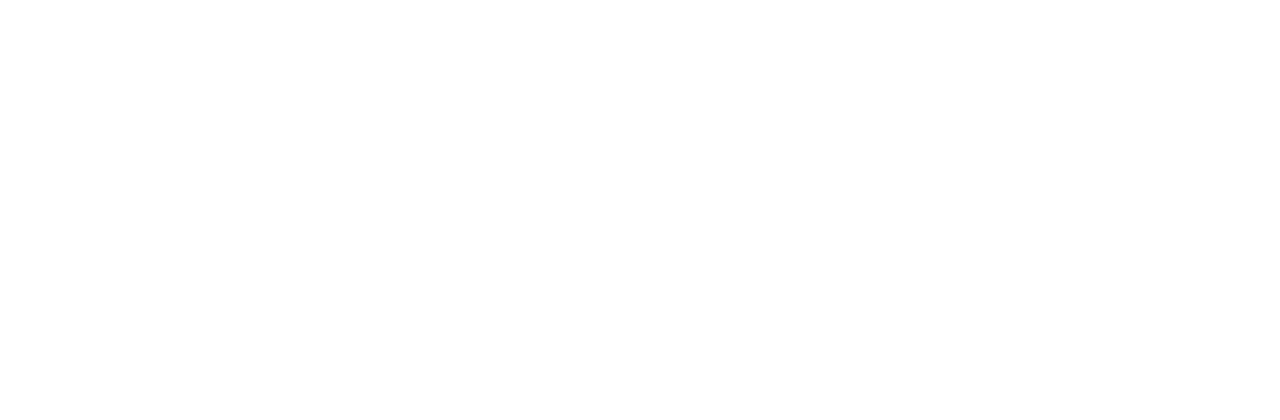
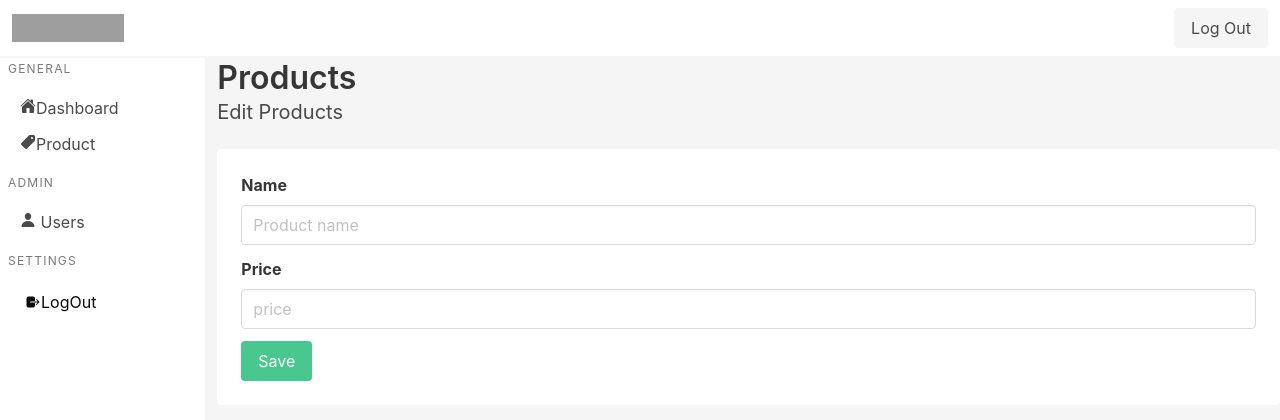
Before and after one commit to andrew535210099/MultiUserLogin-React-NodeJs-MySQL, a React (Create React App) app in the folder frontend/: page /products/edit/1 in a window 1280 px wide. Before the commit this address had no page. Shown: the top 420 px of the page. Built offline with nearby package versions, Linux system fonts and the light colour scheme; grey boxes are pictures that could not be loaded.

Commit message:
Create: Component edit dan add products dan Create: features authSlice.js

```diff
--- a/frontend/src/App.js
+++ b/frontend/src/App.js
@@ -6,6 +6,8 @@ import Users from "./pages/Users";
 import Products from "./pages/Products";
 import AddUser from "./pages/AddUser";
 import EditUser from "./pages/EditUser";
+import AddProduct from "./pages/AddProduct";
+import EditProduct from "./pages/EditProduct";
 
 function App() {
   return (
@@ -18,6 +20,8 @@ function App() {
           <Route path="/users/add" element={<AddUser />} />
           <Route path="/users/edit/:id" element={<EditUser />} />
           <Route path="/products" element={<Products />} />
+          <Route path="/products/add" element={<AddProduct />} />
+          <Route path="/products/edit/:id" element={<EditProduct />} />
         </Routes>
       </BrowserRouter>
     </div>
--- /dev/null
+++ b/frontend/src/components/FormEditProduct.jsx
@@ -0,0 +1,41 @@
+import React from "react";
+
+const FormEditProduct = () => {
+  return (
+    <div>
+      <h1 className="title">Products</h1>
+      <h2 className="subtitle">Edit Products</h2>
+      <div className="card is-shadowless">
+        <div className="card-content">
+          <div className="content">
+            <form>
+              <div className="field">
+                <label className="label">Name</label>
+                <div className="control">
+                  <input
+                    type="text"
+                    className="input"
+                    placeholder="Product name"
+                  />
+                </div>
+              </div>
+              <div className="field">
+                <label className="label">Price</label>
+                <div className="control">
+                  <input type="text" className="input" placeholder="price" />
+                </div>
+              </div>
+              <div className="field">
+                <div className="control">
+                  <button className="button is-success">Save</button>
+                </div>
+              </div>
+            </form>
+          </div>
+        </div>
+      </div>
+    </div>
+  );
+};
+
+export default FormEditProduct;
--- a/frontend/src/index.js
+++ b/frontend/src/index.js
@@ -4,6 +4,10 @@ import { Provider } from "react-redux";
 import { store } from "./app/store";
 import App from "./App";
 import "bulma/css/bulma.css";
+import axios from "axios";
+
+// set credential biar setiap request biar menyertakan credential
+axios.defaults.withCredentials = true;
 
 const container = document.getElementById("root");
 const root = createRoot(container);
--- /dev/null
+++ b/frontend/src/pages/AddProduct.jsx
@@ -0,0 +1,13 @@
+import React from "react";
+import Layout from "./Layout";
+import FormAddUser from "../components/FormAddUser";
+
+const AddProduct = () => {
+  return (
+    <Layout>
+      <FormAddUser />
+    </Layout>
+  );
+};
+
+export default AddProduct;
--- /dev/null
+++ b/frontend/src/pages/EditProduct.jsx
@@ -0,0 +1,13 @@
+import React from "react";
+import Layout from "./Layout";
+import FormEditProduct from "../components/FormEditProduct";
+
+const EditProduct = () => {
+  return (
+    <Layout>
+      <FormEditProduct />
+    </Layout>
+  );
+};
+
+export default EditProduct;
```
Also changed, not shown: frontend/src/components/FormAddProduct.jsx (added, +41 -0 lines), frontend/src/features/authSlice.js (added, +48 -0 lines).
